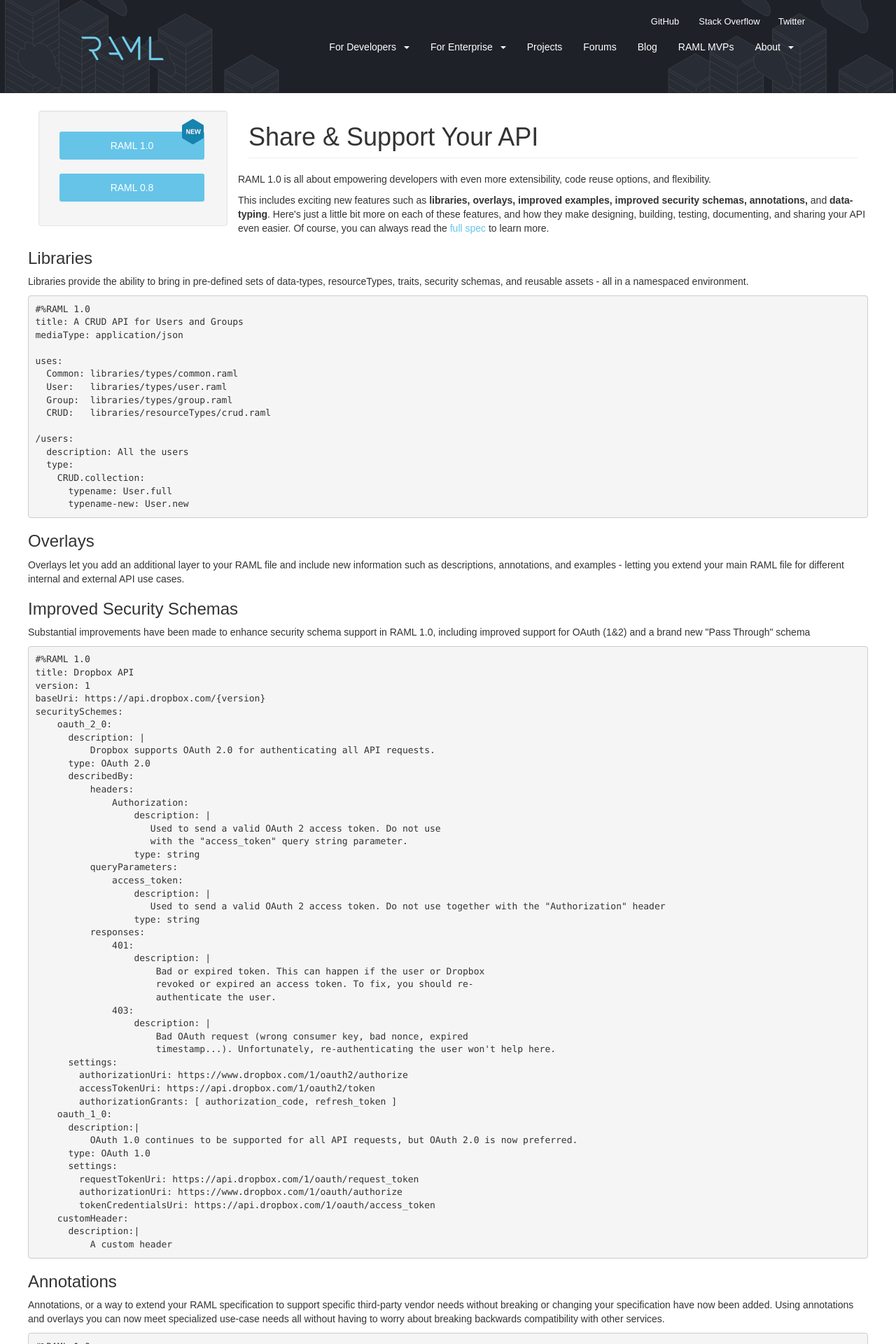
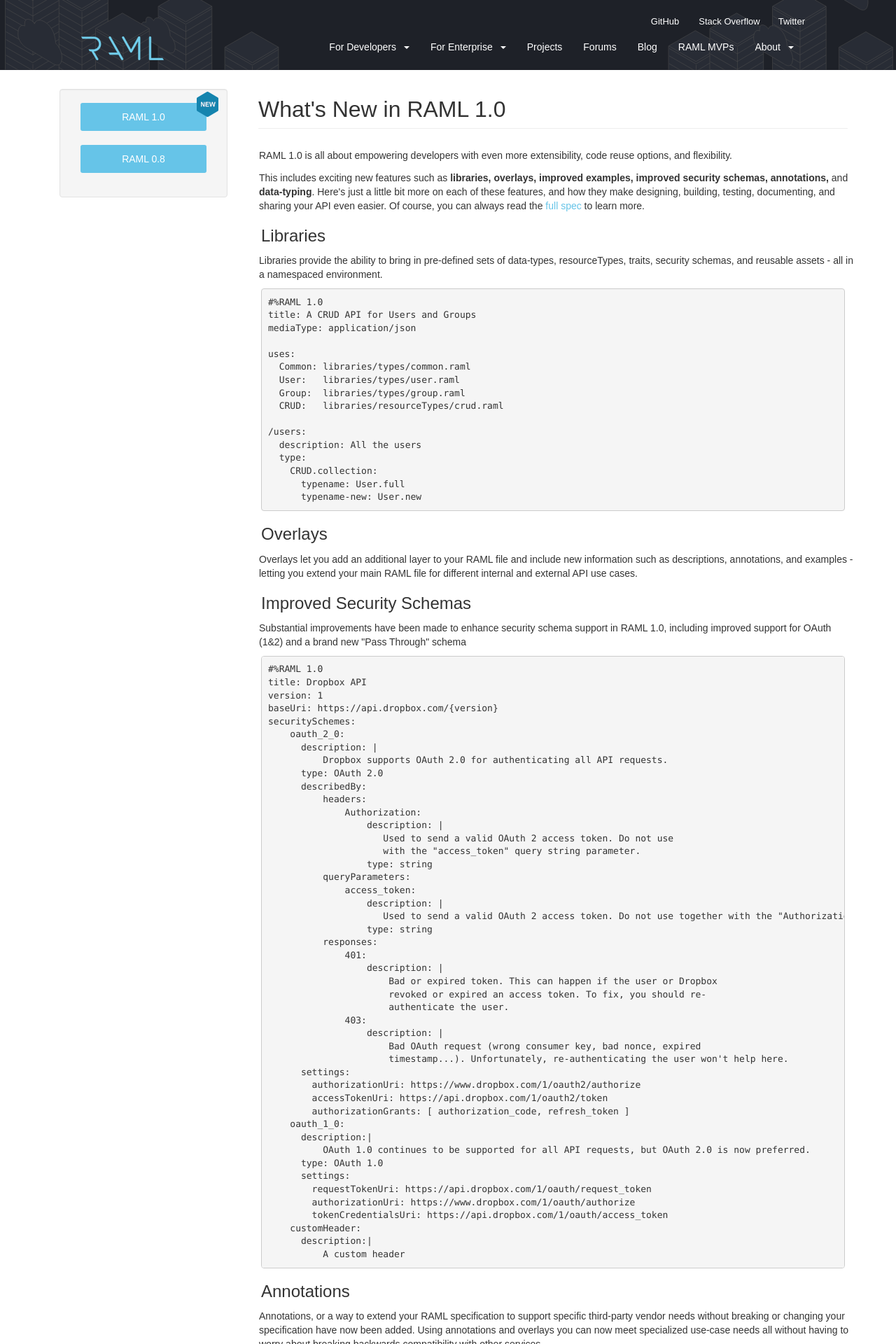
Before and after one commit to raml-org/raml-org, a Jekyll site: the page built from whats-new-raml-10.html, in a window 1280 px wide. Shown: the top 1920 px of the page at 70% size. Built offline with Jekyll 4.4.1, drawn with Linux system fonts in a browser that asks for light colours; nearby versions of some CDN libraries.

Commit message:
Fied the inner page css

```diff
--- a/_includes/header.html
+++ b/_includes/header.html
@@ -17,4 +17,4 @@
     <script src = "{{ site.baseurl }}/js/affixtop.js"></script>
     {% endif %}
 </head>
-<body class="{{ page.title | downcase | replace:' ','-' | replace:',','' | strip_html }}">
+<body class="{{ page.title | downcase | replace:' ','-' | replace:',','' | strip_html }} {{ page.layout }} {{ page.is_post }}">
--- a/_layouts/page.html
+++ b/_layouts/page.html
@@ -57,14 +57,13 @@
                     <a href="{{ site.baseurl }}/blog-category/{{ cat }}">{{ cat | capitalize }}</a>{% if forloop.last == false %}, {% endif %}
                     {% endfor %}{% endif %}
                 </div>
-
                 <div class="post_tag"> Tags
                     {% if page.tags.size > 0 %} : {% for tag in page.tags %}
                     <a href="{{ site.baseurl }}/blog-tag/{{ tag }}">{{ tag | capitalize }}</a>{% if forloop.last == false %}, {% endif %}
                     {% endfor %}{% endif %}
                 </div>
+             </div>
             {% endif %}
-            </div>
             {% if page.is_post  and page.title != 'Blogs' and page.title != 'Blogs Archive' %}
             <div class="blog_post_content">
                 {{ content }}
@@ -81,6 +80,6 @@
     </div>
 
 </div><!-- /.container -->
-    </div>
+</div>
 
 {% include footer.html %}
--- a/css/style.scss
+++ b/css/style.scss
@@ -1388,6 +1388,10 @@
 }
 section.ramlapilinks {
   min-height: 120px;
+
+  div.raml-links-wrapper {
+    margin-top: -10px;
+  }
   a {
     color: #ffffff;
     padding: 10px 50px;
@@ -1402,9 +1406,9 @@
   a.raml-links.last:after {
     content: '';
     background: url(/images/new.png) no-repeat right top transparent;
-    padding: 36px;
+    padding: 38px;
     position: absolute;
-    top: 12px;
+    top: 5px;
   }
 
 }
@@ -1412,7 +1416,8 @@
   padding: 2% 0;
 
   h1.page-header {
-    margin: 18px 0 20px;
+    margin: 13px 14px 26px;
+    font-size: 32px;
   }
 
   a.info {
@@ -1439,8 +1444,9 @@
   p {
     font-family: Arial,sans-serif;
     font-size: 14px;
-    line-height: 1.42857143;
     color: #333333;
+    padding-top: 2px;
+    padding-left: 15px;
   }
   .fixed {
     position: fixed;
@@ -1448,12 +1454,27 @@
     top: 20px;
   }
   div.region-sidebar {
-    min-height: 165px;
+    min-height: 155px;
     height: auto;
+    margin-left: 30px;
+    margin-top: 1px;
+
+    h2 {
+      margin-left: 0 !important;
+    }
   }
 
   #st-1 {
     text-align: left;
+    padding-left: 12px;
+  }
+  h2 {
+    margin-left: 18px;
+  }
+
+  pre {
+    padding: 9.5px 9px;
+    margin: 0 18px 10px;
   }
 }
 
@@ -1548,12 +1569,14 @@
   h2 {
     font-size: 24px;
     line-height: 30px;
+    margin-left: 0;
   }
   div.post_categories,div.post_tag {
     font-size: 12px;
   }
   div.post_content p {
     line-height: 24px;
+    padding-left: 0;
   }
 }
 
@@ -1605,6 +1628,7 @@
 }
 div.page-meta {
   margin-bottom: 30px;
+  margin-left: 15px;
 
   div.post_author {
     margin-top: 20px;
@@ -1676,3 +1700,19 @@
   }
 
 }
+
+.page, .postcat  {
+  div.top_wrapper {
+    height: 100px;
+  }
+}
+
+.blogs ,.postcat ,.blogs-archive  {
+  h1 {
+    margin: 13px 0 10px !important;
+  }
+}
+
+.blogs-archive h2 {
+  margin-left: 0 !important;
+}
--- a/index.html
+++ b/index.html
@@ -182,7 +182,7 @@
 
     </div>
     <div class="see-all-project">
-      <a href="#">See all Projects</a>
+      <a href="/projects">See all Projects</a>
     </div>
   </div>
 </section>
--- a/whats-new-raml-10.html
+++ b/whats-new-raml-10.html
@@ -1,6 +1,6 @@
 ---
 layout: page
-title: Share & Support Your API
+title: What's New in RAML 1.0
 permalink: /developers/whats-new-raml-10
 ---
 
```
